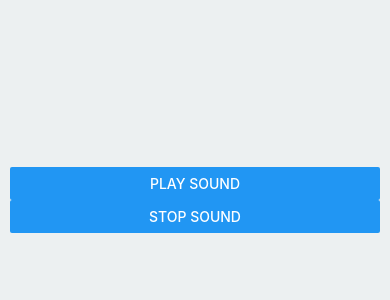
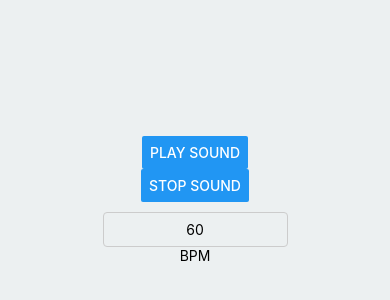
Before and after one commit to yoshi22/mobileDev, a React Native app: screen / in a window 390 px wide. Shown: the part 222-522 px from the top of the page. Built offline with nearby package versions, Linux system fonts and the light colour scheme.

Commit message:
added BPM input field

```diff
--- a/App.js
+++ b/App.js
@@ -1,21 +1,22 @@
 import * as React from 'react';
-import { Text, View, StyleSheet, Button } from 'react-native';
+import { Text, View, StyleSheet, Button, TextInput, TouchableWithoutFeedback, Keyboard } from 'react-native';
 import { Audio } from 'expo-av';
 
 export default function App() {
   const [sound, setSound] = React.useState();
   const [intervalId, setIntervalId] = React.useState(null);
+  const [intervalDuration, setIntervalDuration] = React.useState(60); // 初期値は1秒
 
   async function playSound() {
     console.log('Loading Sound');
     const { sound } = await Audio.Sound.createAsync(require('./assets/tick.mp3'));
     setSound(sound);
 
-    // 1秒ごとにサウンドを再生
+    // 指定されたインターバルでサウンドを再生
     const id = setInterval(async () => {
       console.log('Playing Sound');
       await sound.replayAsync();
-    }, 1000);
+    },  60 * 1000 / intervalDuration);
 
     // サウンド再生中に再生が完了した場合に clearInterval を呼び出す
     sound.setOnPlaybackStatusUpdate((status) => {
@@ -47,10 +48,19 @@ export default function App() {
   }, [sound]);
 
   return (
-    <View style={styles.container}>
-      <Button title="Play Sound" onPress={playSound} />
-      <Button title="Stop Sound" onPress={stopSound} />
-    </View>
+    <TouchableWithoutFeedback onPress={() => Keyboard.dismiss()}>
+      <View style={styles.container}>
+        <Button title="Play Sound" onPress={playSound} />
+        <Button title="Stop Sound" onPress={stopSound} />
+        <TextInput
+          style={styles.input}
+          value={intervalDuration.toString()}
+          onChangeText={(text) => setIntervalDuration(parseInt(text))}
+          keyboardType="numeric"
+        />
+        <Text>BPM</Text>
+      </View>
+    </TouchableWithoutFeedback>
   );
 }
 
@@ -58,7 +68,17 @@ const styles = StyleSheet.create({
   container: {
     flex: 1,
     justifyContent: 'center',
+    alignItems: 'center',
     backgroundColor: '#ecf0f1',
     padding: 10,
   },
+  input: {
+    borderWidth: 1,
+    borderColor: '#ccc',
+    borderRadius: 4,
+    padding: 8,
+    marginTop: 10,
+    width: '50%',
+    textAlign: 'center',
+  },
 });
```
